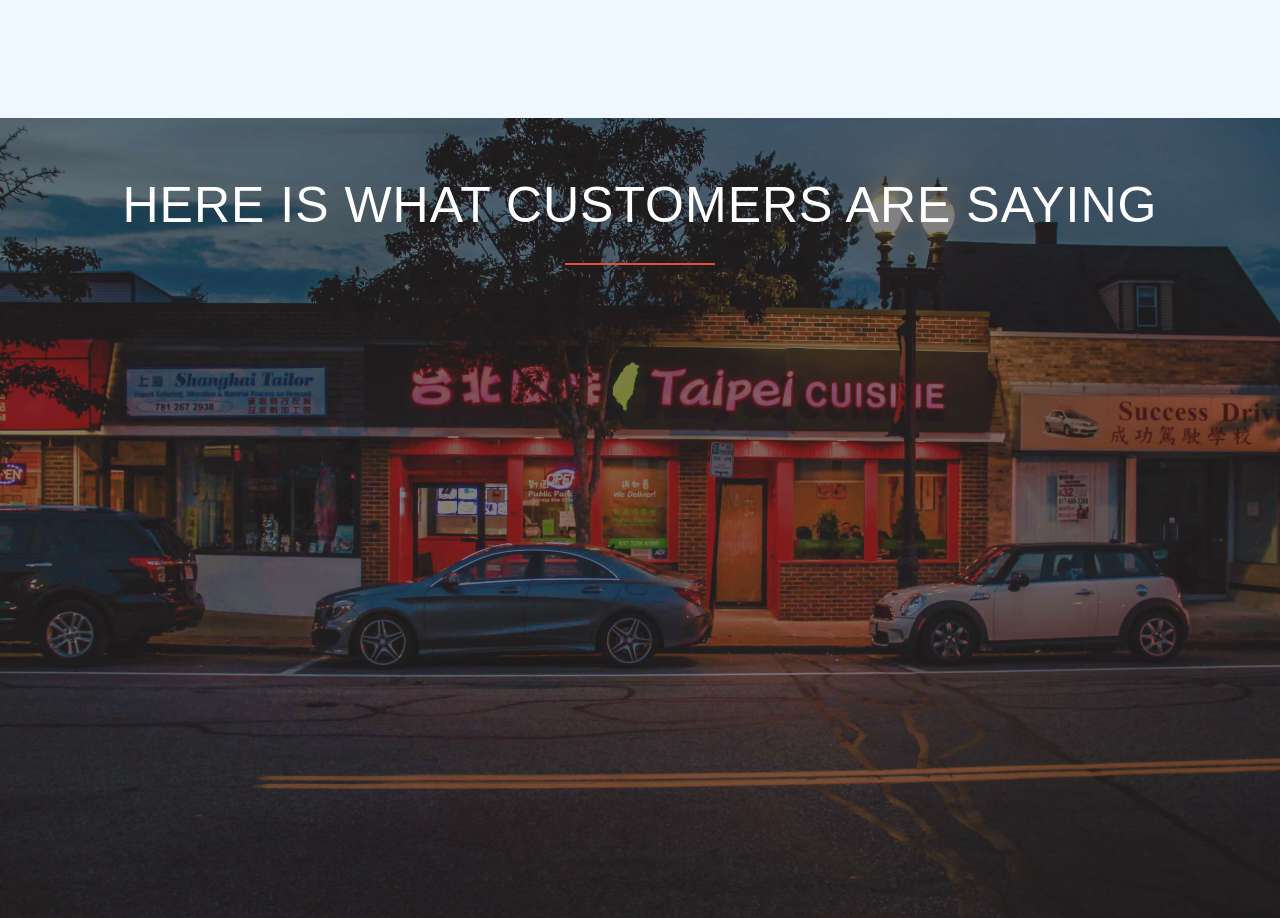
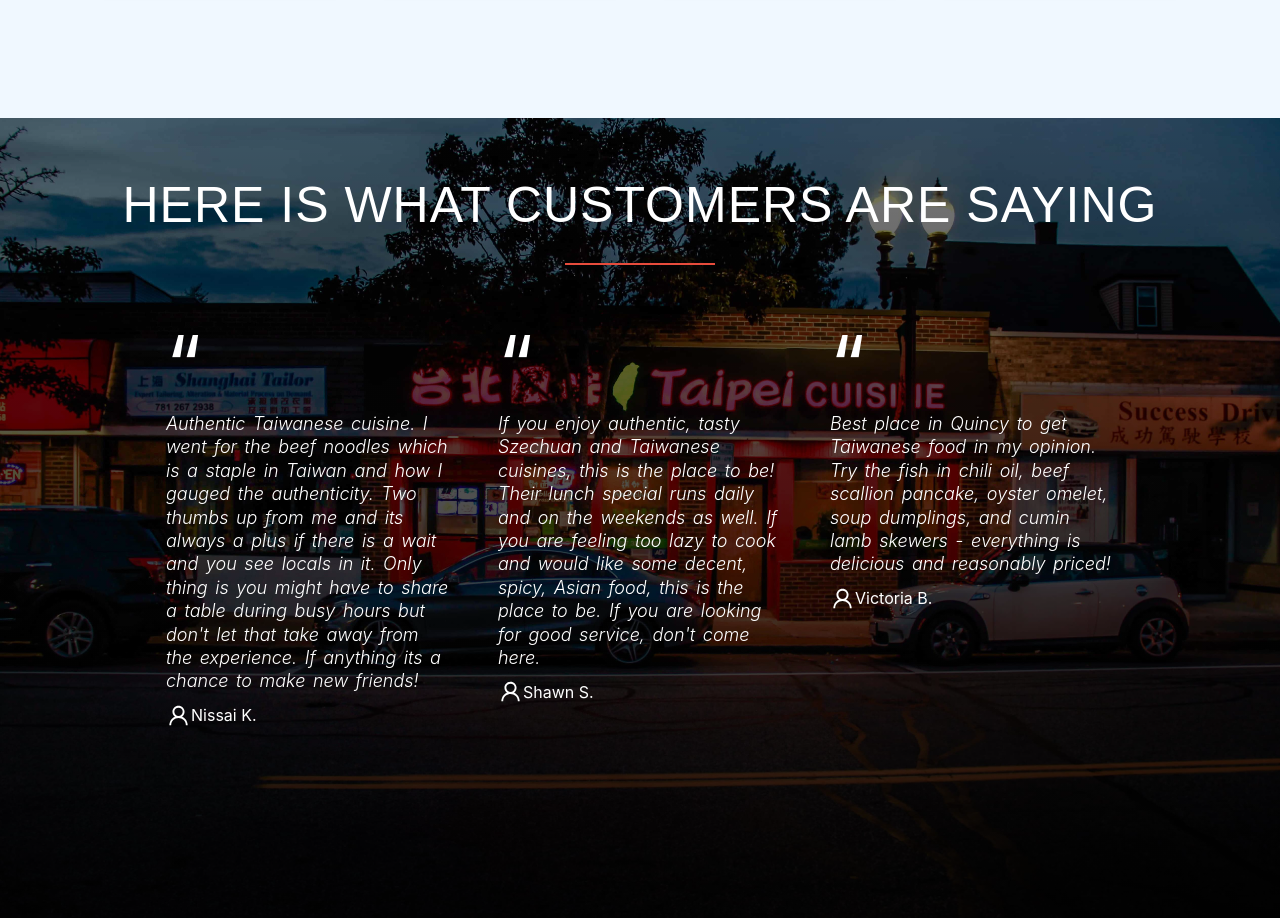
Before and after one commit to XianFengWu1996/taipeicuisine_nextjs, a Next.js app: page / in a window 1280 px wide. Shown: the part 1482-2400 px from the top of the page. Built offline with nearby package versions, Linux system fonts and the light colour scheme.

Commit message:
finish testimony

```diff
--- a/components/home/customer_testimoney.tsx
+++ /dev/null
@@ -1,21 +0,0 @@
-import CustomerBg from '../../assets/images/customer-background.jpeg'
-import { SectionTitle } from './section_title'
-
-export const CustomerTestimony = () => {
-    return <section
-        style={{
-            backgroundImage: `linear-gradient(rgba(46, 43, 43, 0.6),rgba(46, 43, 43, 0.6)), url(${CustomerBg.src})`,
-            backgroundRepeat: 'no-repeat',
-            backgroundPosition: 'center',
-            backgroundSize: 'cover',
-            height: '100vh',
-            width: '100vw',
-        }}
-    >
-        <SectionTitle
-            title='Here is what customers are saying'
-            color='#fff'
-        />
-
-    </section>
-}
--- /dev/null
+++ b/components/home/customer_testimony.tsx
@@ -0,0 +1,94 @@
+import { Grid } from '@mui/material'
+import CustomerBg from '../../assets/images/customer-background.jpeg'
+import { SectionTitle } from './section_title'
+import { AiOutlineUser } from 'react-icons/ai'
+
+export const CustomerTestimony = () => {
+    return <section
+        style={{
+            backgroundImage: `linear-gradient(rgb(0 0 0 / 52%), rgb(0 0 0 / 87%)), url(${CustomerBg.src})`,
+            backgroundRepeat: 'no-repeat',
+            backgroundPosition: 'center',
+            backgroundSize: 'cover',
+            minHeight: '100vh',
+            width: '100vw',
+        }}
+    >
+        <SectionTitle
+            title='Here is what customers are saying'
+            color='#fff'
+        />
+
+        <Grid
+            container
+            spacing={6}
+            justifyContent={'center'}
+            style={{
+                paddingTop: '50px',
+                minHeight: '70vh'
+            }}>
+            <Grid item xs={12} md={3}>
+                <TestimonyDetails
+                    contents="Authentic Taiwanese cuisine. I went for the beef noodles which
+                    is a staple in Taiwan and how I gauged the authenticity. Two thumbs
+                    up from me and its always a plus if there is a wait and you see locals
+                    in it. Only thing is you might have to share a table during busy hours
+                    but don't let that take away from the experience. If anything its a
+                    chance to make new friends!"
+                    customerName='Nissai K.'
+                />
+            </Grid>
+
+            <Grid item xs={12} md={3}>
+                <TestimonyDetails
+                    contents="If you enjoy authentic, tasty Szechuan and Taiwanese cuisines,
+                     this is the place to be! Their lunch special runs daily and on the weekends
+                     as well. If you are feeling too lazy to cook and would like some decent,
+                     spicy, Asian food, this is the place to be. If you are looking for good service,
+                     don't come here."
+                    customerName='Shawn S.'
+                />
+            </Grid>
+
+            <Grid item xs={12} md={3}>
+                <TestimonyDetails
+                    contents="Best place in Quincy to get Taiwanese food in my opinion. Try the fish
+                     in chili oil, beef scallion pancake, oyster omelet, soup dumplings, and cumin
+                     lamb skewers - everything is delicious and reasonably priced!"
+                    customerName='Victoria B.'
+                />
+            </Grid>
+        </Grid>
+
+    </section>
+}
+
+export const TestimonyDetails = ({ contents, customerName } : { contents: string, customerName: string}) => {
+    return <>
+        <span
+            style={{
+                color: '#fff',
+                fontSize: '500%'
+            }}
+        >&#8220;</span>
+        <div style={{
+                color: '#fff',
+                fontSize: '18px',
+                fontStyle: 'italic',
+                fontWeight: 300,
+                wordSpacing: 2.5,
+                lineHeight: 1.3
+            }}>
+            { contents }
+        </div>
+
+        <div style={{
+            display: 'flex',
+            paddingTop: '10px',
+            alignItems: 'center'
+        }}>
+            <AiOutlineUser color='#fff' size={25}/>
+            <div style={{ color: '#fff'}}>{customerName}</div>
+        </div>
+    </>
+}
--- a/components/home/store_details.tsx
+++ b/components/home/store_details.tsx
@@ -7,7 +7,7 @@
 
 export const StoreDetails = () => {
     return <section style={{
-        height: '100vh',
+        minHeight: '100vh',
         width: '100vw'
     }}>
        <SectionTitle
--- a/pages/index.tsx
+++ b/pages/index.tsx
@@ -1,5 +1,5 @@
 import type { NextPage } from 'next'
-import { CustomerTestimony } from '../components/home/customer_testimoney'
+import { CustomerTestimony } from '../components/home/customer_testimony'
 import { HomePage } from '../components/home/home'
 import { StoreDetails } from '../components/home/store_details'
 
```
